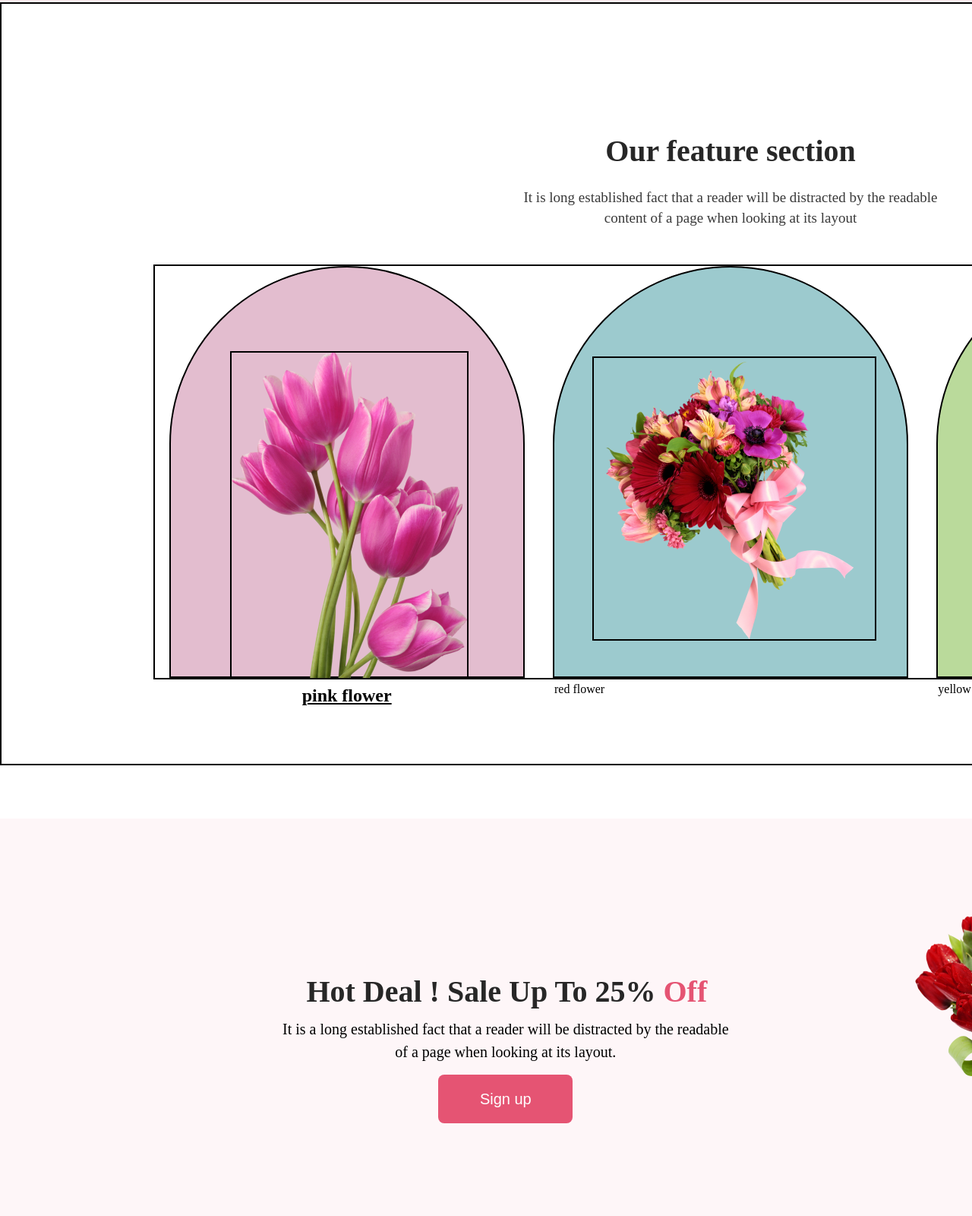
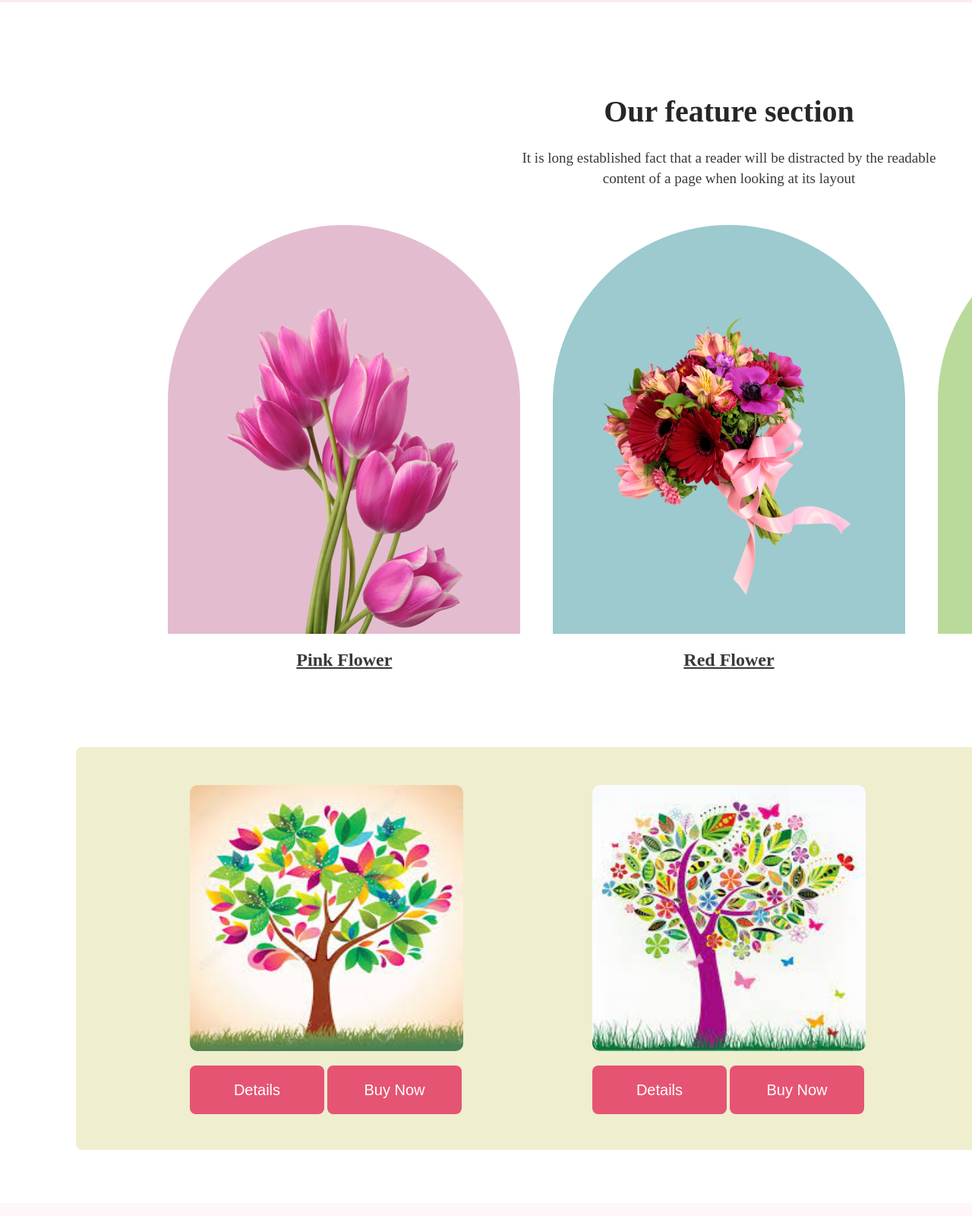
Before and after one commit to imran0221/flower-shop-assignment, a plain HTML site: page index.html in a window 1280 px wide. Shown: the part 847-2447 px from the top of the page at 76% size. Drawn offline with Linux system fonts and the light colour scheme.

Commit message:
complete bonous section

```diff
--- a/index.html
+++ b/index.html
@@ -10,9 +10,10 @@
     <header>
 
     </header>
+
+    <!--Banner-secton-->
+
     <main>
-
-
         <section>
         <div class="banner-part">
             <div class="banner-text">
@@ -25,6 +26,10 @@
             </div>
         </div>
     </section>
+
+    <!--Bonous-Mark section-->
+    <!--Feature-sction-->
+
     <section class="feature-sec">
         <div class="feature-text">
             <h3>Our feature section</h3>
@@ -33,27 +38,45 @@
         <div class="box">
             <div class="box-1">
                 <img src="./flower-asset/pngwing 6.png" alt="">
-                <p>pink flower</p>
+                <p>Pink Flower</p>
             </div>
             <div class="box-2">
                 <img src="./flower-asset/pngwing 5.png" alt="">
-                <p>red flower</p>
+                <p>Red Flower</p>
 
             </div>
             <div class="box-3">
                 <img src="./flower-asset/pngwing 7.png" alt="">
-                <p>yellow flower</p>
+                <p>Yellow Flower</p>
             </div>
+        </div>
+    </section>
 
+    <!--Extra-bonous section-->
 
+    <section class="extra-section">
+        <div class="buy-sec">
+            <div class="art-image">
+                <img src="./flower-asset/art-img.jpg" alt="">
+                <button>Details</button>
+                <button>Buy Now</button>
+            </div>
+            <div class="art-image">
+                <img src="./flower-asset/art-img-2.jpg" alt="">
+                <button>Details</button>
+                <button>Buy Now</button>
+
+            </div>
+            <div class="art-image">
+                <img src="./flower-asset/art-img-3.jpg" alt="">
+                    <button>Details</button>
+                    <button>Buy Now</button>
+            </div>
         </div>
-        <div>
+    </section>
 
+    <!--Hot deal section-->
 
-        </div>
-
-
-    </section>
     <section class="hot-deal-sec">
         <div class="hot-deal-part">
             <div class="h1">
@@ -67,6 +90,9 @@
             </div>
          </div>
     </section>
+
+    <!--Instragram section-->
+
     <section class="instagram">
         <div class="insta-sec">
             <h1>Instagram</h1>
@@ -80,6 +106,8 @@
         </div>
      </section>
 
+     <!--subscribe and search section-->
+
      <section class="subscribe-sec">
         <div class="img-back">
             <h3>Get The Latest Deals</h3>
@@ -89,11 +117,11 @@
                 <button>Subscribe</button>
             </div>
         </div>
-
-
-     </section>
+    </section>
 
     </main>
+
+    <!--Footer section-->
 
     <footer>
         <section class="footer">
--- a/style.css
+++ b/style.css
@@ -64,8 +64,8 @@ img{
 
 .feature-sec{
     width: 1920px;
-    height: 1000px;
-    border: 2px solid black;
+    height: 900px;
+
 
 }
 .feature-text{
@@ -74,7 +74,7 @@ img{
 .feature-text h3{
     color: #272727;
     font-size: 40px;
-    padding-top: 170px;
+    padding-top: 120px;
 
 }
 .feature-text p{
@@ -90,7 +90,7 @@ img{
     justify-content: space-around;
     margin-right: 200px;
     margin-left: 200px;
-    border: 2px solid black;
+
 
 }
 
@@ -99,52 +99,82 @@ img{
     height: 538px;
     border-radius: 330px 330px 0px 0px;
     background-color: #e3bdcf;
-    border: 2px solid black;
+
 
 }
 .box-1 img{
     width: 310px;
     height: 428px;
     margin: 110px 78px 0px;
-    border: 2px solid black;
+
 }
 .box-2{
     width: 464px;
     height: 538px;
     border-radius: 330px 330px 0px 0px;
     background-color: #9ccace;
-    border: 2px solid black;
+
 
 }
 .box-2 img{
     width: 370px;
     height: 370px;
     margin: 117px 47px 51px 50px;
-    border: 2px solid black;
+
 }
 .box-3{
     width: 464px;
     height: 538px;
     border-radius: 330px 330px 0px 0px;
     background-color: #bada9b;
-    border: 2px solid black;
+
 
 }
 .box-3 img{
     width: 314px;
     height: 471px;
     margin: 67px 75px 0;
-    border: 2px solid black;
+
 }
-.box-1 p{
+.box p{
+    color: #393939;
     text-align: center;
     font-size: 24px;
     font-weight: 700;
-    line-height: 35px;
+    line-height: 60px;
     text-decoration: underline;
+}
+
+/*extra-section*/
+.extra-section{
+    width: 1700px;
+    height: 530px;
+    background-color: #efeecf;
+    margin-right: 100px;
+    margin-left: 100px;
+    border-radius: 8px;
+    margin-top: 80px;
 
 
 }
+.buy-sec{
+    display: flex;
+    margin-left: 150px;
+    margin-right: 100px;
+}
+
+
+.art-image img{
+    width: 360px;
+    height: 350px;
+    border-radius: 10px;
+
+}
+.art-image button{
+    margin-top: 15px;
+}
+
+
 
 
 
```
Also changed, not shown: flower-asset/art-img-2.jpg (added), flower-asset/art-img-3.jpg (added), flower-asset/art-img.jpg (added).
